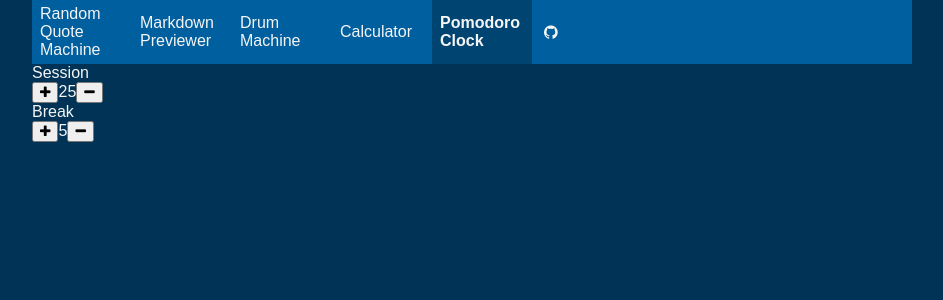
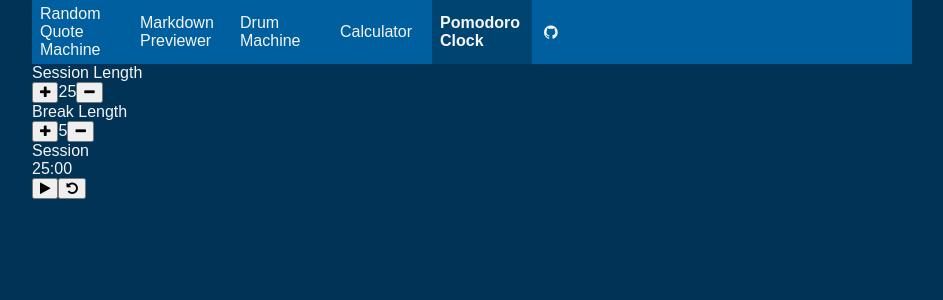
Before and after one commit to jbockerstette/react-freecodecamp-projects, a React (Create React App) app: page /pomodoro-clock in a window 1280 px wide. Shown: the top 300 px of the page, without its empty margins (168-1111 px from the left). Built offline with nearby package versions, Linux system fonts and the light colour scheme; the HTML template or start-up script is replaced by a standard one.

Commit message:
About half the tests are passing still no styles.

```diff
--- a/src/pomodoro-clock/PomodoroClock.js
+++ b/src/pomodoro-clock/PomodoroClock.js
@@ -11,6 +11,21 @@ const PlusButton = props => (
 const MinusButton = props => (
   <Button {...props}>
     <i className="fa fa-minus" />
+  </Button>
+);
+const StartButton = props => (
+  <Button {...props}>
+    <i className="fa fa-play" />
+  </Button>
+);
+const PauseButton = props => (
+  <Button {...props}>
+    <i className="fa fa-pause" />
+  </Button>
+);
+const ResetButton = props => (
+  <Button {...props}>
+    <i className="fa fa-undo" />
   </Button>
 );
 
@@ -32,43 +47,129 @@ const UpDownControl = ({
 class PomodoroClock extends React.Component {
   constructor(props) {
     super(props);
-    this.state = { sessionMinutes: 25, breakMinutes: 5 };
+    this.state = {
+      sessionMinutes: 25,
+      breakMinutes: 5,
+      secondsLeft: 25 * 60,
+      started: false,
+      sessionActive: true
+    };
+    this.toggleStart = this.toggleStart.bind(this);
+    this.handleReset = this.handleReset.bind(this);
+    this.handleTimerTick = this.handleTimerTick.bind(this);
   }
 
-  handleIncDec = (inc, min, max, propertyName) => () => {
-    this.setState(({ [propertyName]: prev }) => {
-      let next = prev + inc;
-      if (next < min) {
-        next = min;
-      } else if (next > max) {
-        next = max;
+  static getMinutesLeft(seconds) {
+    return Number.parseInt(seconds / 60, 10).toString();
+  }
+
+  static getSecondsLeft(seconds) {
+    const sec = seconds % 60;
+    // always return two digits.
+    return `0${sec}`.slice(-2);
+  }
+
+  handleUpdateSessionMinutes = inc => () => {
+    this.setState(({ sessionMinutes: prev, started }) => {
+      let nextState = {};
+      let next = prev;
+      if (!started) {
+        next = prev + inc;
+        if (next < 1) {
+          next = 1;
+        } else if (next > 60) {
+          next = 60;
+        }
+        nextState = { sessionMinutes: next, secondsLeft: next * 60 };
       }
-      return { [propertyName]: next };
+      return nextState;
     });
   };
 
+  handleUpdateBreakMinutes = inc => () => {
+    this.setState(({ breakMinutes: prev, started }) => {
+      let nextState = {};
+      let next = prev;
+      if (!started) {
+        next = prev + inc;
+        if (next < 1) {
+          next = 1;
+        } else if (next > 60) {
+          next = 60;
+        }
+        nextState = { breakMinutes: next };
+      }
+      return nextState;
+    });
+  };
+
+  handleTimerTick() {
+    this.setState(({ secondsLeft: prevTimeLeft }) => ({
+      secondsLeft: prevTimeLeft - 1
+    }));
+  }
+
+  toggleStart() {
+    this.setState(({ started }) => {
+      if (!started) {
+        this.timerId = setInterval(this.handleTimerTick, 1000);
+      } else {
+        clearInterval(this.timerId);
+      }
+      return { started: !started };
+    });
+  }
+
+  handleReset() {
+    clearInterval(this.timerId);
+    this.setState(() => ({
+      started: false,
+      sessionActive: true,
+      secondsLeft: 25 * 60,
+      sessionMinutes: 25,
+      breakMinutes: 5
+    }));
+  }
+
   render() {
-    const { sessionMinutes, breakMinutes } = this.state;
+    const {
+      sessionMinutes,
+      breakMinutes,
+      secondsLeft,
+      started,
+      sessionActive
+    } = this.state;
+    const timeLeft = `${PomodoroClock.getMinutesLeft(
+      secondsLeft
+    )}:${PomodoroClock.getSecondsLeft(secondsLeft)}`;
     return (
       <div>
-        <div>Session</div>
+        <div id="session-label">Session Length</div>
         <UpDownControl
           btnDownId="session-decrement"
-          onClickDown={this.handleIncDec(-1, 1, 60, 'sessionMinutes')}
+          onClickDown={this.handleUpdateSessionMinutes(-1)}
           btnUpId="session-increment"
-          onClickUp={this.handleIncDec(1, 1, 60, 'sessionMinutes')}
+          onClickUp={this.handleUpdateSessionMinutes(1)}
           valueId="session-length"
           value={sessionMinutes}
         />
-        <div>Break</div>
+        <div id="break-label">Break Length</div>
         <UpDownControl
           btnDownId="break-decrement"
-          onClickDown={this.handleIncDec(-1, 1, 60, 'breakMinutes')}
+          onClickDown={this.handleUpdateBreakMinutes(-1)}
           btnUpId="break-increment"
-          onClickUp={this.handleIncDec(1, 1, 60, 'breakMinutes')}
+          onClickUp={this.handleUpdateBreakMinutes(1)}
           valueId="break-length"
           value={breakMinutes}
         />
+        <div id="timer-label">{sessionActive ? 'Session' : 'Break'}</div>
+        <div id="time-left">{timeLeft}</div>
+        {started ? (
+          <PauseButton onClick={this.toggleStart} btnId="start_stop" />
+        ) : (
+          <StartButton onClick={this.toggleStart} btnId="start_stop" />
+        )}
+        <ResetButton onClick={this.handleReset} btnId="reset" />
       </div>
     );
   }
```
Also changed, not shown: 1 other file (tests, documents, lock files or other folders).
